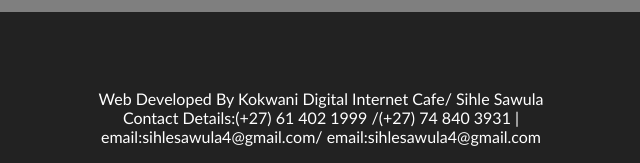
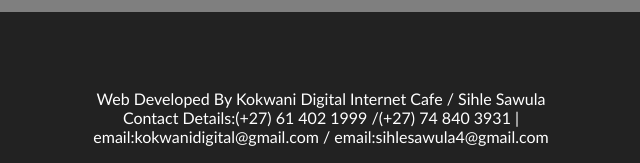
Before and after one commit to sihlesawula/MK-Foundation, a plain HTML site: page index.html in a window 1280 px wide. Shown: the part 2819-2982 px from the top of the page, 319-959 px from the left. Drawn offline with Linux system fonts and the light colour scheme.

Commit message:
Update index.html

```diff
--- a/index.html
+++ b/index.html
@@ -58,7 +58,7 @@
 
 
         <br><br>
-        <p><br>Web Developed By Kokwani Digital Internet Cafe/ Sihle Sawula<br>Contact Details:(+27) 61 402 1999 /(+27) 74 840 3931 |<br> email:sihlesawula4@gmail.com/ email:sihlesawula4@gmail.com</p>
+        <p><br>Web Developed By Kokwani Digital Internet Cafe / Sihle Sawula<br>Contact Details:(+27) 61 402 1999 /(+27) 74 840 3931 |<br> email:kokwanidigital@gmail.com / email:sihlesawula4@gmail.com</p>
     </footer>
 </body>
 </html>
```
